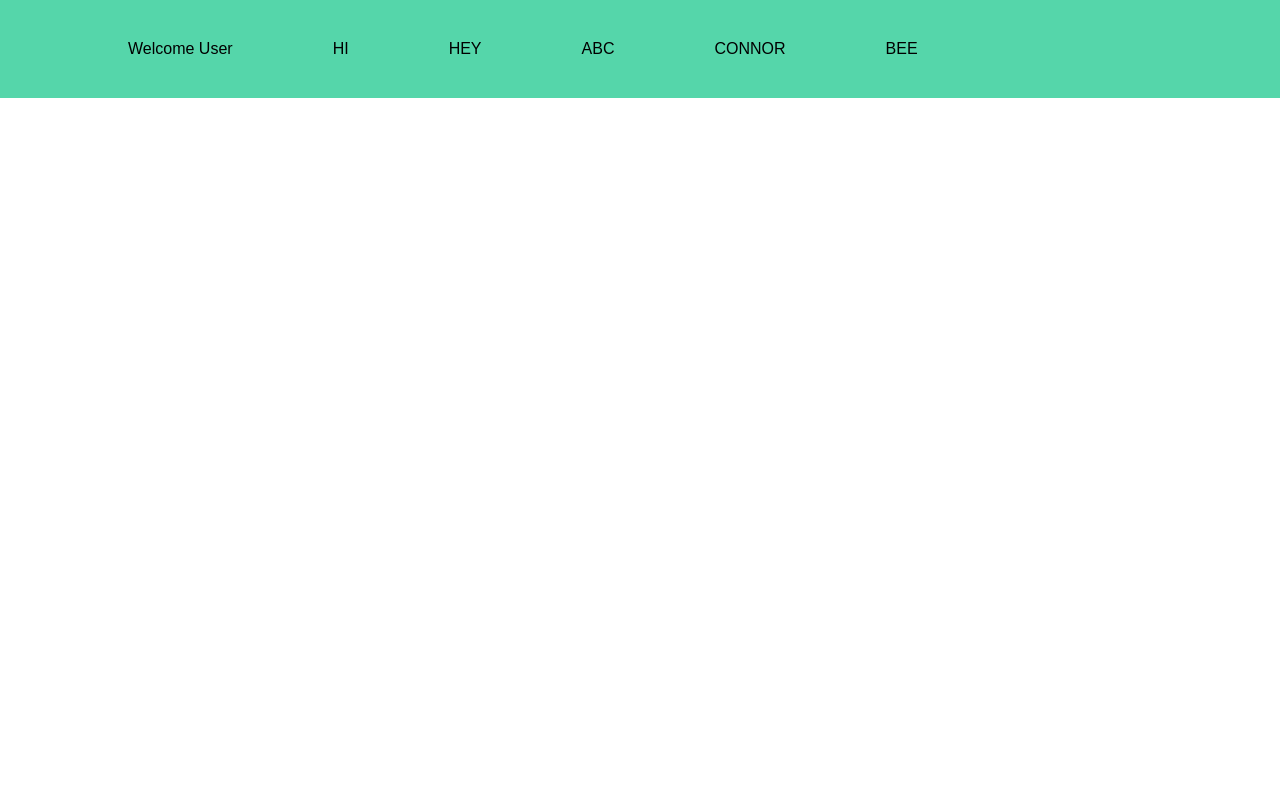
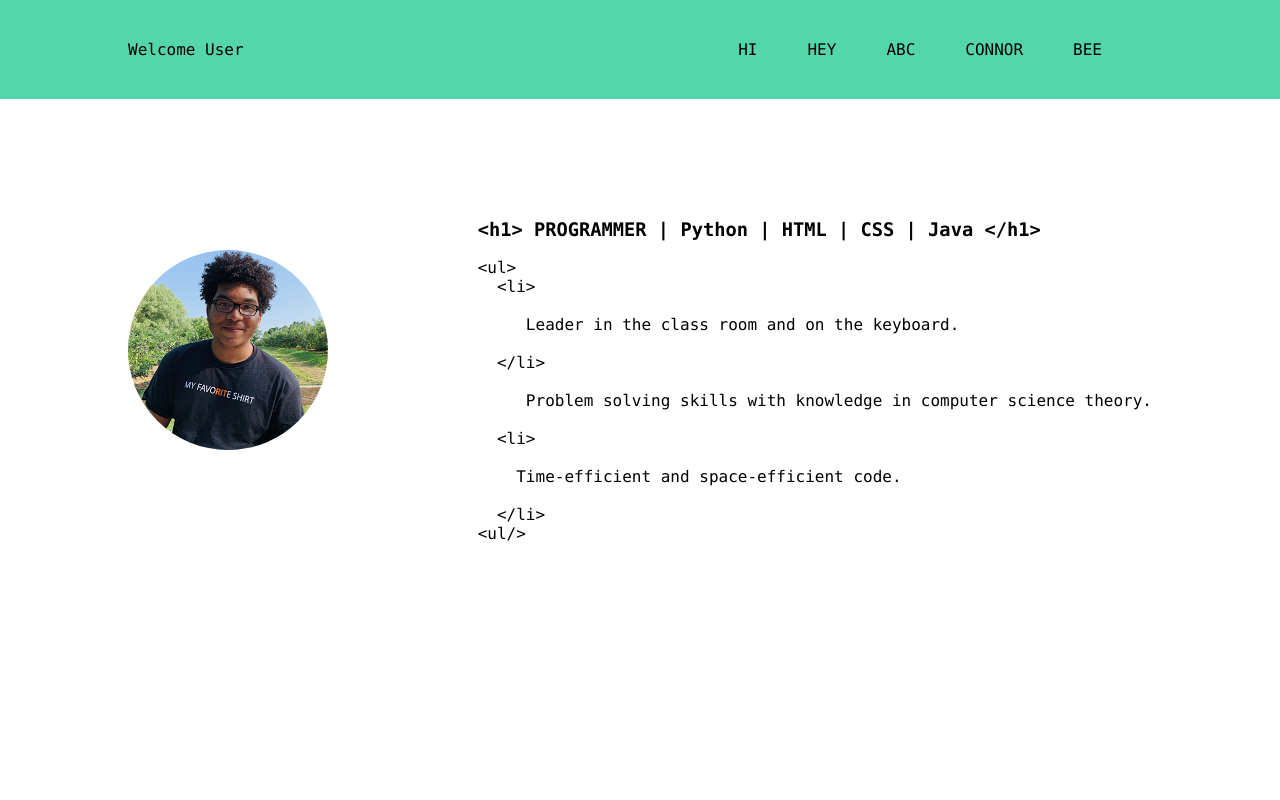
Before and after one commit to clh7090/flask_personal_website, a Flask app: page / in a window 1280 px wide. Run offline with Flask 2, Linux system fonts and the light colour scheme.

Commit message:
major progress on the main page

```diff
--- a/static/style.css
+++ b/static/style.css
@@ -7,7 +7,7 @@ Flask Personal Website
 
 body {
     margin: 0;
-    font-family: Arial, sans-serif;
+    font-family: "Lucida Console", sans-serif;
     overflow-x: hidden;
 }
 
@@ -23,34 +23,28 @@ header {
 }
 
 
-.container > .left-side{
+.container > .header-left-side {
     color: black;
     animation-name: color-fade;
     animation-duration: 5s;
-
 }
 
 
-header > .container{
+header > .container {
     padding-top: 40px;
     padding-bottom: 40px;
     display: flex;
+    justify-content: space-between;
 }
 
 
-.container > nav{
-    justify-content: space-between;
-    display: flex;
-}
-
-
-nav > .right-side {
+nav > .header-right-side {
     display: flex;
 }
 
 
 .link-wrapper {
-    margin-left: 100px;
+    margin-right: 50px;
     text-transform: uppercase;
     height: 22px;
     border-bottom: 1px solid transparent;
@@ -58,20 +52,57 @@ nav > .right-side {
 }
 
 
-.right-side a{
+.header-right-side a {
     color: black;
     text-decoration: none;
     transition: color 0.5s;
 }
 
 
-.link-wrapper:hover{
+.link-wrapper:hover {
     border-bottom: 1px solid #f1f1f1;
 }
 
 
-.right-side a:hover {
+.header-right-side a:hover {
     color: #f1f1f1;
+}
+
+
+main {
+    position: absolute;
+    top: 0;
+    bottom: 0;
+    left: 0;
+    right: 0;
+    overflow: hidden;
+    z-index: -1;
+}
+
+
+main > .container {
+    width: 80%;
+    position: relative;
+    top: 25%;
+    display: flex;
+    justify-content: space-between;
+}
+
+.container > .main-left-side{
+    padding-top: 50px;
+}
+
+.circle {
+    display: block;
+    border-radius: 50%;
+}
+
+
+.container > .main-right-side {
+    color: black;
+    font-size: 1rem;
+    animation-name: color-fade;
+    animation-duration: 5s;
 }
 
 
--- a/templates/index.html
+++ b/templates/index.html
@@ -4,5 +4,49 @@
 
 
 {% extends "template.html" %}
+
+
 {% block title %}Home Page{% endblock title %}
+
+
 {% block user %}Welcome User{% endblock user %}
+
+{% block main %}
+<div class="container">
+    <div class="main-left-side">
+    <img src="/static/Connor.png" alt="Image of Connor." class="circle">
+    </div>
+    <div class="main-right-side">
+        <div class="body-text">
+            <h3>&lt;h1&gt; PROGRAMMER | Python | HTML | CSS | Java &lt;/h1&gt;</h3>
+        </div>
+        <div class="body-text">
+            &lt;ul&gt;
+        </div>
+        <div class="body-text">
+            &emsp;&emsp;&lt;li&gt;
+            <br>
+            <br>&emsp;&emsp;&emsp;&emsp; Leader in the class room and on the keyboard. <br>
+            <br>
+        </div>
+        <div class="body-text">
+            &emsp;&emsp;&lt;/li&gt;
+            <br>
+            <br>&emsp;&emsp;&emsp;&emsp; Problem solving skills with knowledge in computer science theory. <br>
+            <br>
+        </div>
+        <div class="body-text">
+            &emsp;&emsp;&lt;li&gt;
+            <br>
+            <br>&emsp;&emsp;&emsp;&emsp;Time-efficient and space-efficient code. <br>
+            <br>
+        </div>
+        <div class="body-text">
+            &emsp;&emsp;&lt;/li&gt;
+        </div>
+        <div class="body-text">
+            &lt;ul/&gt;
+        </div>
+    </div>
+</div>
+{% endblock main %}
--- a/templates/template.html
+++ b/templates/template.html
@@ -5,7 +5,6 @@
 
 <!DOCTYPE html>
 <html lang="en">
-
 
 <head>
     <meta charset="utf-8"/>
@@ -17,15 +16,15 @@
     </title>
 </head>
 
+<body>
 
-<body>
     <header>
         <div class="container">
-            <div class="left-side">
+            <div class="header-left-side">
                 {% block user %}{% endblock user %}
             </div>
             <nav>
-                <div class="right-side">
+                <div class="header-right-side">
                     <div><a href="#" class="link-wrapper">hi</a></div>
                     <div><a href="#" class="link-wrapper">hey</a></div>
                     <div><a href="#" class="link-wrapper">abc</a></div>
@@ -35,7 +34,11 @@
             </nav>
         </div>
     </header>
+
+    <main>
+        {% block main %}{% endblock main %}
+    </main>
+
 </body>
 
-
 </html>
```
Also changed, not shown: static/Connor.png (added).
